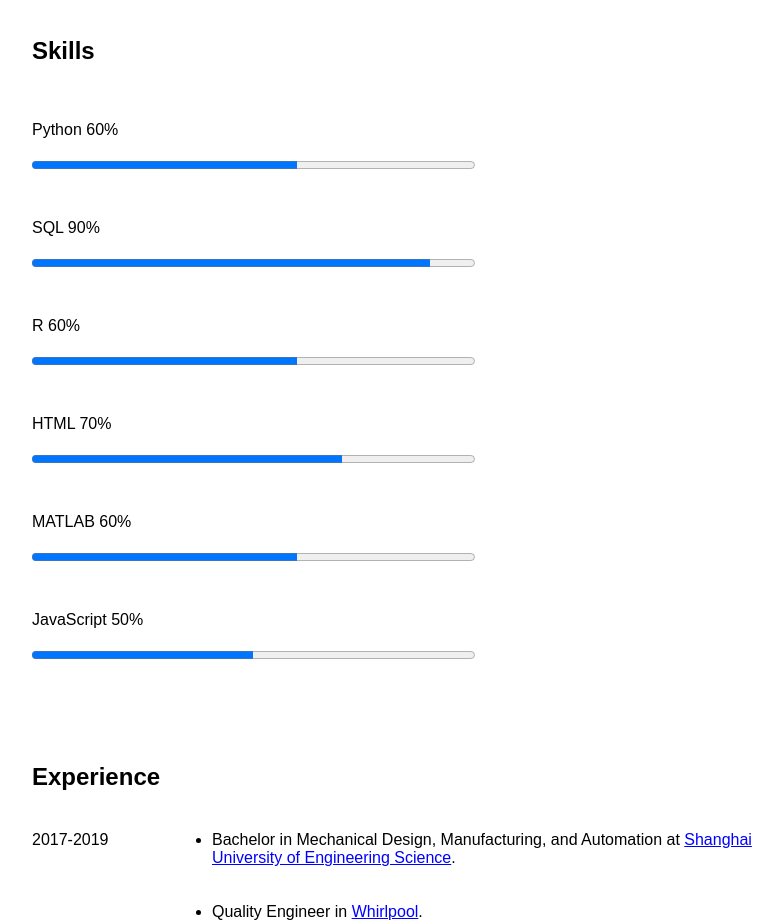
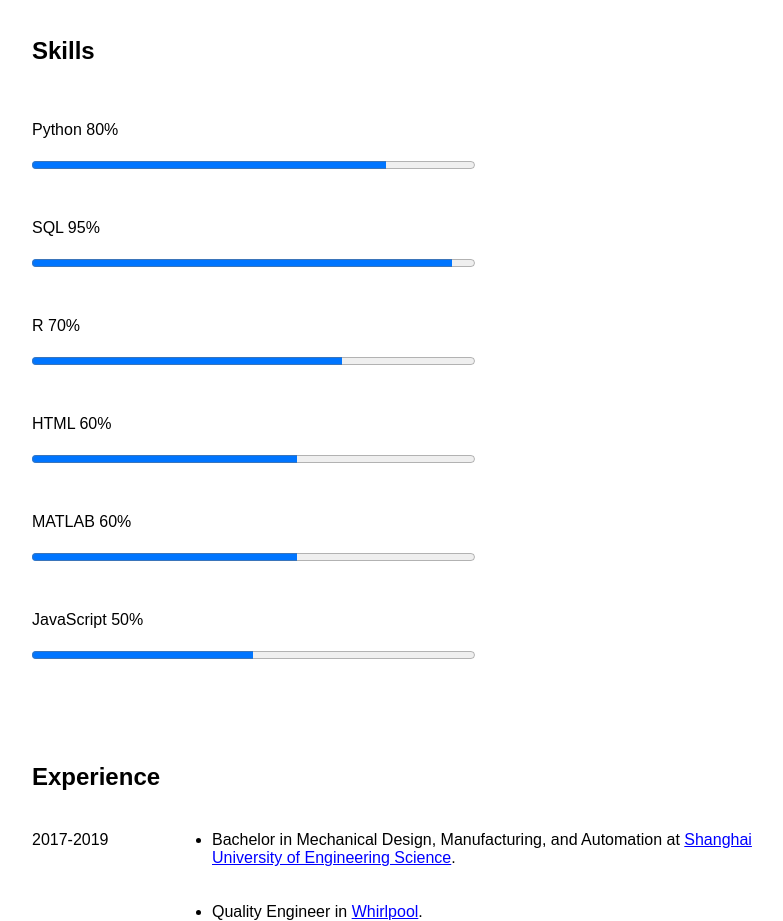
Before and after one commit to CERKO12/CERKO12.github.io, a website: page index.html in a window 1280 px wide. Shown: the part 1660-2581 px from the top of the page, without its empty margins (224-1007 px from the left). Drawn offline with Linux system fonts and the light colour scheme.

Commit message:
Update index.html

```diff
--- a/index.html
+++ b/index.html
@@ -87,20 +87,20 @@
             <div class="skills-title" style="margin-left: 30px">
 
                 <div class="col-6" style="margin-bottom: 30px">
-                    <p>Python<span class="percent"> 60%</span></p>
-                    <progress value="60" max="100">60%</progress>
+                    <p>Python<span class="percent"> 80%</span></p>
+                    <progress value="80" max="100">80%</progress>
                 </div>
                 <div class="col-6" style="margin-bottom: 30px">
-                    <p>SQL<span class="percent"> 90%</span></p>
-                    <progress value="90" max="100">90%</progress>
+                    <p>SQL<span class="percent"> 95%</span></p>
+                    <progress value="95" max="100">95%</progress>
                 </div>
                 <div class="col-6" style="margin-bottom: 30px">
-                    <p>R<span class="percent"> 60%</span></p>
-                    <progress value="60" max="100">60%</progress>
+                    <p>R<span class="percent"> 70%</span></p>
+                    <progress value="70" max="100">70%</progress>
                 </div>
                 <div class="col-6" style="margin-bottom: 30px">
-                    <p>HTML<span class="percent"> 70%</span></p>
-                    <progress value="70" max="100">70%</progress>
+                    <p>HTML<span class="percent"> 60%</span></p>
+                    <progress value="60" max="100">60%</progress>
                 </div>
                 <div class="col-6" style="margin-bottom: 30px">
                     <p>MATLAB<span class="percent"> 60%</span></p>
```
